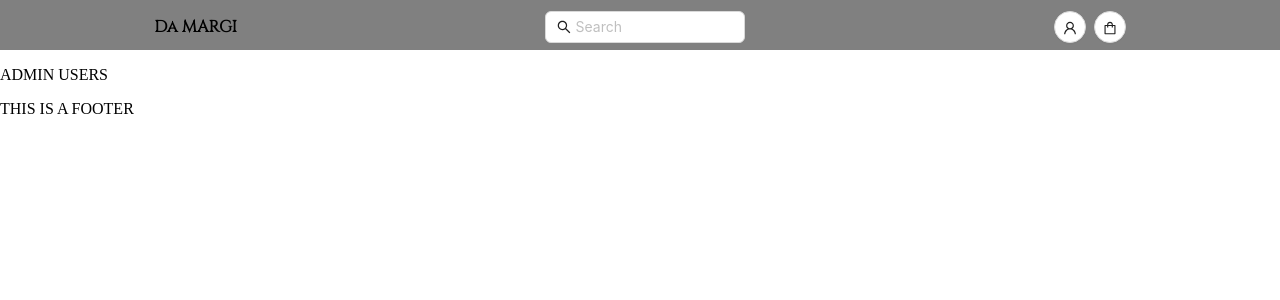
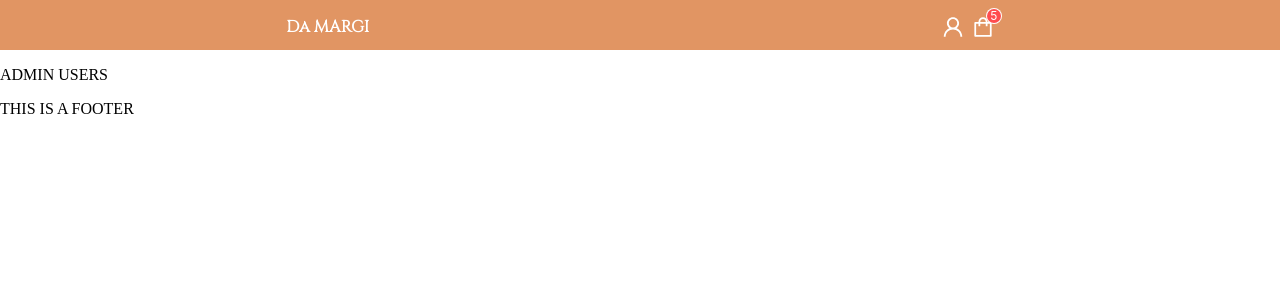
Before and after one commit to guibeutler/MERN-Stack-Project-E-commerce, a React (Create React App) app in the folder frontend/: page /admin/users in a window 1280 px wide. Shown: the top 300 px of the page. Built offline with nearby package versions, Linux system fonts and the light colour scheme; a web font is replaced by a local one.

Commit message:
adjustments navbar

```diff
--- a/frontend/src/components/Navbar/index.tsx
+++ b/frontend/src/components/Navbar/index.tsx
@@ -1,5 +1,5 @@
 import React from 'react'
-import { Row, Button, Col, Input, Space } from 'antd'
+import { Row, Button, Col, Input, Space, Badge } from 'antd'
 import {
 	SearchOutlined,
 	ShoppingOutlined,
@@ -10,7 +10,8 @@ function NavBar() {
 	return (
 		<Row
 			style={{
-				backgroundColor: 'grey',
+				backgroundColor: '#e19563',
+				color: 'white',
 				height: '50px',
 				alignItems: 'center',
 				justifyContent: 'space-around',
@@ -18,15 +19,17 @@ function NavBar() {
 			}}
 		>
 			<h3 className="logo">Da MARGI</h3>
-			<Input
+			{/* <Input
 				placeholder="Search"
 				style={{ width: 200 }}
 				prefix={<SearchOutlined />}
-			/>
+			/> */}
 			<Col>
 				<Space>
-					<Button shape="circle" icon={<UserOutlined />} />
-					<Button shape="circle" icon={<ShoppingOutlined />} />
+					<UserOutlined style={{ fontSize: '22px' }} />
+					<Badge count={5} size={'small'}>
+						<ShoppingOutlined style={{ fontSize: '22px', color: 'white' }} />
+					</Badge>
 				</Space>
 			</Col>
 		</Row>
```
